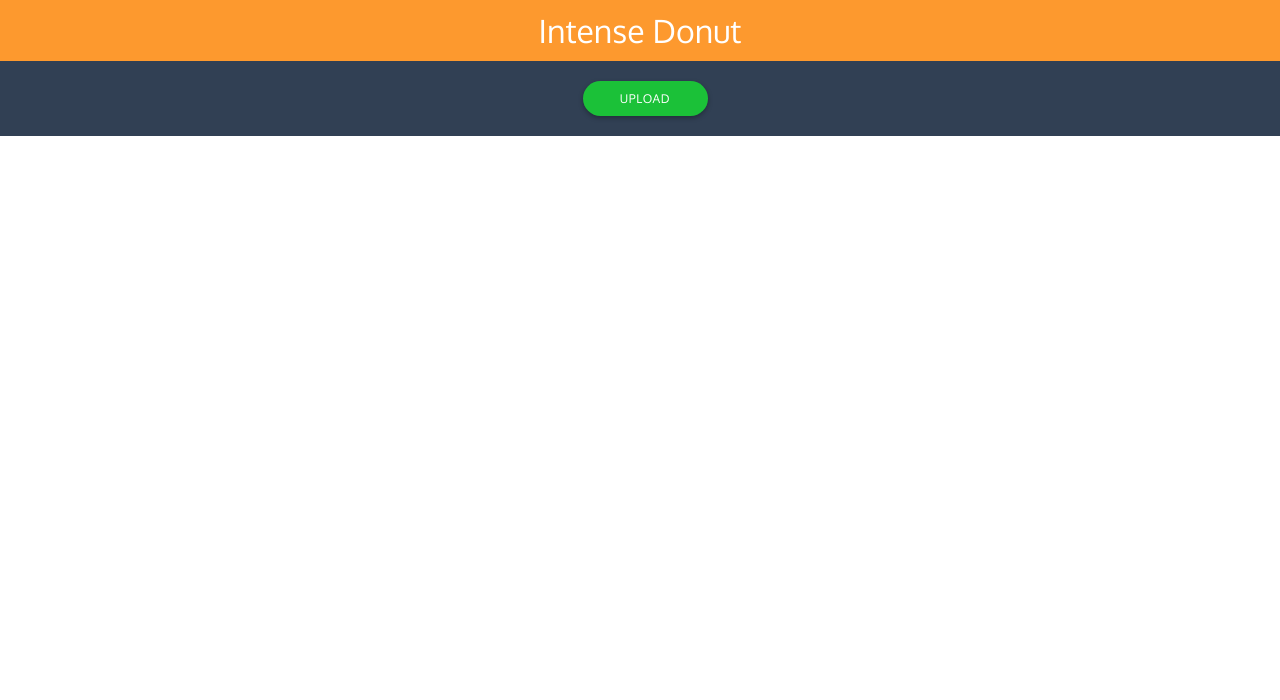
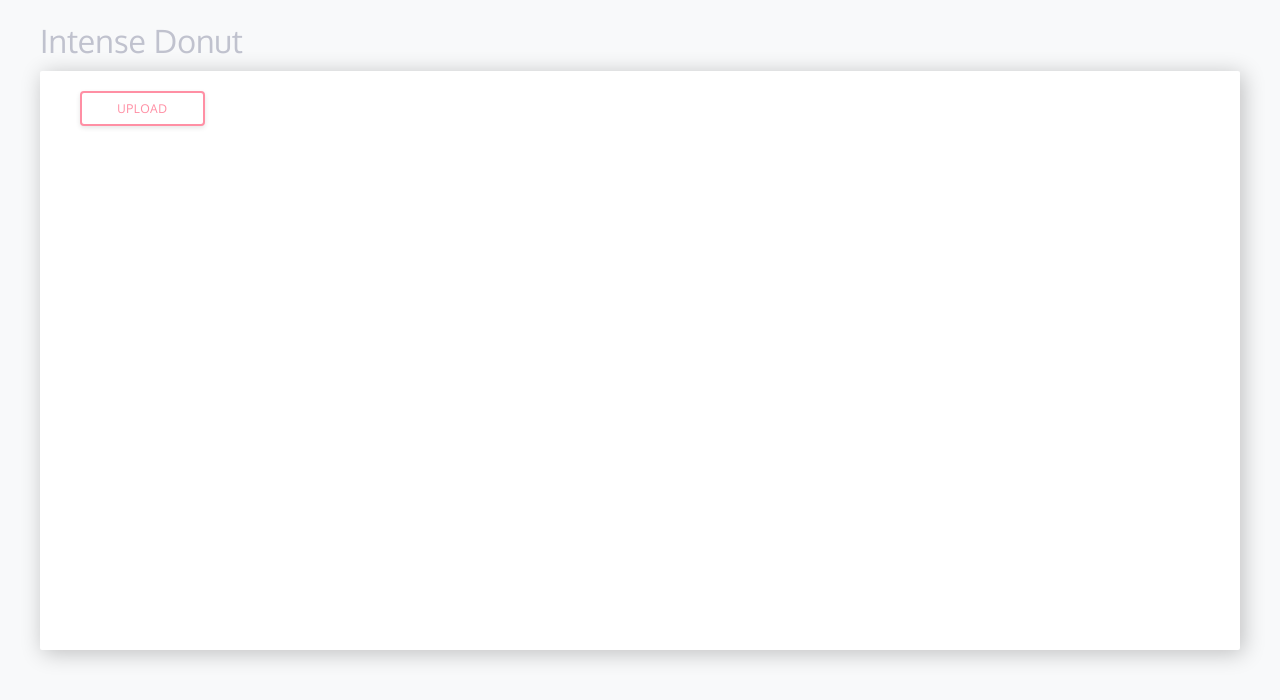
Before and after one commit to BKMcIntyre/IntenseDonut, a plain HTML site: page templates/index.html in a window 1280 px wide. Drawn offline with nearby package versions, Linux system fonts and the light colour scheme.

Commit message:
Style changes

```diff
--- a/static/style.css
+++ b/static/style.css
@@ -1,41 +1,38 @@
-html, body{
+html, body {
     font-family: Oxygen;
     padding:0px;
     margin:0px;
+    background: #F8F9FA;
+    margin: 5px 20px;
 }
-#top{
-    background: #FD992E;
+
+#top {
     border: 0;
     border-radius: 0;
     margin-bottom: 0;
     z-index: 101;
     font-size: 2em;
     font-family: Oxygen;
-    color:white;
-    text-align: center;
+    color: #C0C2CE;
+    text-align: left;
     padding: 10px 0px 10px 0px;
 }
-#title{
-    background: #314054;
-    border: 0;
-    border-radius: 0;
-    margin-bottom: 0;
-    /*min-height: 65px;*/
+#title {
     z-index: 101;
     font-family: Oxygen;
-    color:white;
-    text-align: center;
-    padding: 20px 0px 20px 0px;
+    display: flex;
+    padding: 10px;
 }
-#styled_upload{
+
+#styled_upload {
     width: 125px;
     height: 35px;
     box-sizing: border-box;
-    background: #1bc138;
-    border: 0;
-    box-shadow: 0 2px 5px rgba(0,0,0,.3);
-    color: #fff;
-    border-radius: 40px;
+    background: #fff;
+    border: 2px solid #FF8FA4;
+    box-shadow: 0 2px 5px rgba(0,0,0,.1);
+    color: #FF8FA4;
+    border-radius: 4px;
     outline: none;
     cursor: pointer;
     font-size: 12px;
@@ -46,23 +43,32 @@ html, body{
     padding: 6px 20px;
     white-space: nowrap;
     margin-left: 10px;
+    -webkit-transition: background 200ms ease-in;
+    -o-transition: background 200ms ease-in;
+    transition: background 200ms ease-in;
 }
+
+#styled_upload:hover,
+#styled_upload:active {
+    background: #FF8FA4;
+    color: #fff;
+    border: none;
+
+}
+
 #upload{
     display: none;
 }
-select{
-    font-size: 1em;
-    font-family: Oxygen;
-}
+
 #render{
     width: 125px;
     height: 35px;
     box-sizing: border-box;
-    background: #1bc138;
-    border: 0;
-    box-shadow: 0 2px 5px rgba(0,0,0,.3);
-    color: #fff;
-    border-radius: 40px;
+    background: #fff;
+    border: 2px solid #FF8FA4;
+    box-shadow: 0 2px 5px rgba(0,0,0,.1);
+    color: #FF8FA4;
+    border-radius: 4px;
     outline: none;
     cursor: pointer;
     font-size: 12px;
@@ -72,27 +78,35 @@ select{
     text-transform: uppercase;
     padding: 6px 20px;
     white-space: nowrap;
+    -webkit-transition: background 200ms ease-in;
+    -o-transition: background 200ms ease-in;
+    transition: background 200ms ease-in;
     margin: 10px 10px 0px 0px;
 }
-div{
+
+#render:hover {
+    background: #FF8FA4;
+    color: #fff;
+    border: 2px;
+
+}
+
+div {
     margin:0px;
     padding: 0px;
 }
+
 #inputDiv {
-    display: inline-block;
 }
-#title{
-    width: 100%;
-    text-align: center;
-}
-#selections{
+
+#selections {
     width: 100%;
     margin:10px;
-    padding: 0px;
-    text-align:center;
+    padding: 0;
+    text-align: left;
     display: none;
 }
-.filters{
+.filters {
     display: flex-box;
     cursor: pointer;
     text-align: center;
@@ -100,17 +114,45 @@ div{
     margin-left: 0px;
     width: 25vw;
 }
-.filters:hover{
+.filters:hover {
     opacity: 0.7;
     color: black;
 }
 
 #container {
-
-    display: flex;
+    color: #C0C2CE;
 }
 
 path {
   stroke: #fff;
   fill-rule: evenodd;
 }
+
+.select-filter {
+  border: 1px solid #C0C2CE;
+  border-radius: 6px;
+  background: white;
+  padding: 5px 20px;
+  height: 35px;
+  margin-left: 2em;
+  font-size: 1em;
+  font-family: Oxygen;
+}
+
+.data-frame {
+    background: #fff;
+    border-radius: 2px;
+    b-webkit-box-shadow: 3px 3px 22px 0px rgba(0,0,0,0.24);
+    -moz-box-shadow: 3px 3px 22px 0px rgba(0,0,0,0.24);
+    box-shadow: 3px 3px 22px 0px rgba(0,0,0,0.24);
+    padding: 20px 30px;
+    height: 100%;
+}
+
+.filter-frame {
+    display: flex;
+    justify-content: space-between;
+    -ms-align-items: center;
+    align-items: center;
+
+}
--- a/templates/index.html
+++ b/templates/index.html
@@ -16,40 +16,39 @@
             <div id="top">
                 Intense Donut
             </div>
-            <div id='title'>
+        </header>
+
+        <div id="container" class="data-frame">
+            <div id='title-row' class="filter-frame">
                 <div id='inputDiv'>
                     <input id='upload' type='file' accept='har'></input>
                     <button id="styled_upload">UPLOAD</button>
                 </div>
                 <div id='selections'>
-                    <select>
+                    <select class="select-filter">
                         <option value="type">MIME Type</option>
                         <option value="status">Status Code</option>
                         <option value="method">Request Method</option>
                         <option value="host">Host</option>
                         <option value="httpVersion">HTTP Version</option>
                     </select>
-                    <select>
+                    <select class="select-filter">
                         <option value="status">Status Code</option>
                         <option value="type">MIME Type</option>
                         <option value="method">Request Method</option>
                         <option value="host">Host</option>
                         <option value="httpVersion">HTTP Version</option>
                     </select>
-                    <select>
+                    <select class="select-filter">
                         <option value="host">Host</option>
                         <option value="status">Status Code</option>
                         <option value="type">MIME Type</option>
                         <option value="method">Request Method</option>
                         <option value="httpVersion">HTTP Version</option>
-                    </select>
-                    <br>
+                    </select class="select-filter">
                     <button id="render">Render</button>
                 </div>
             </div>
-        </header>
-
-        <div id='container'>
             <div id='chart'></div>
 
             <div id='table'>
@@ -113,8 +112,8 @@
 
         }
 
-        var width = 1200,
-            height = 900,
+        var width = 700,
+            height = 500,
             radius = Math.min(width, height) / 2;
 
         var x = d3.scale.linear()
```
